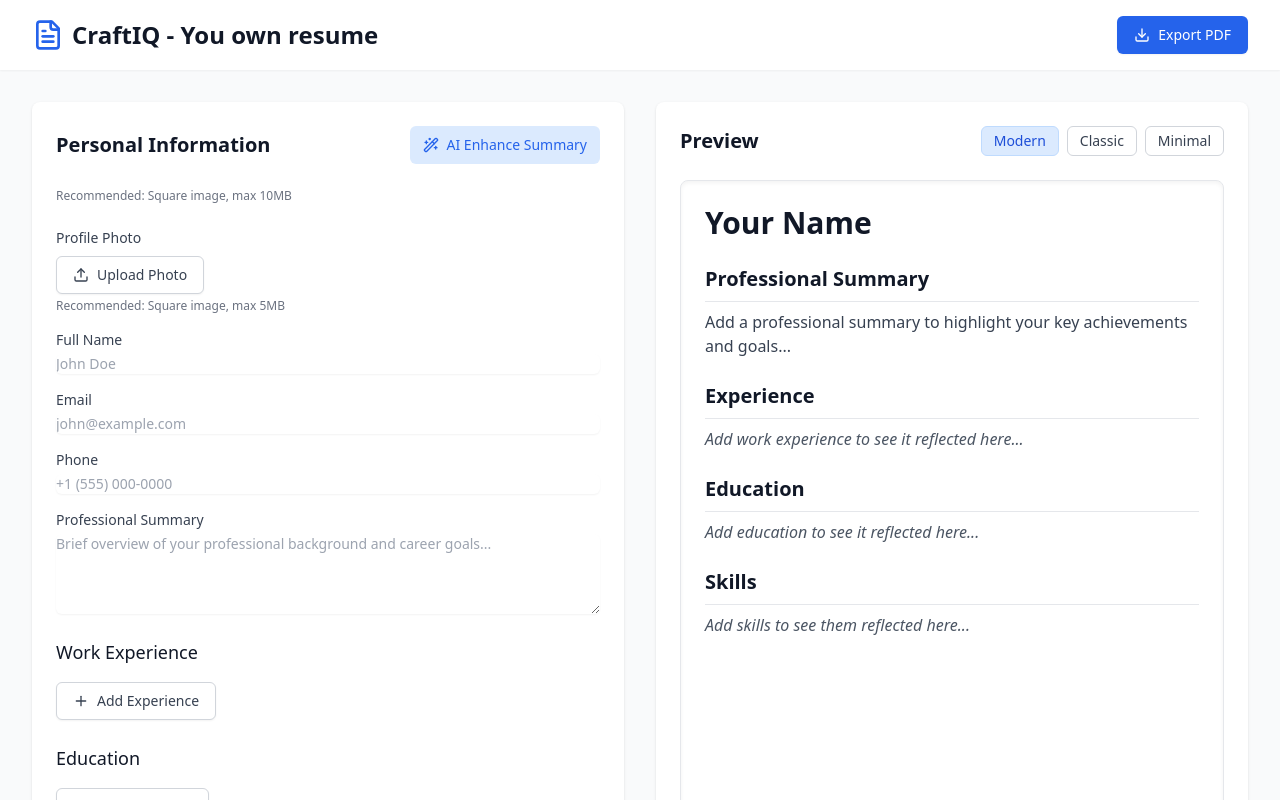
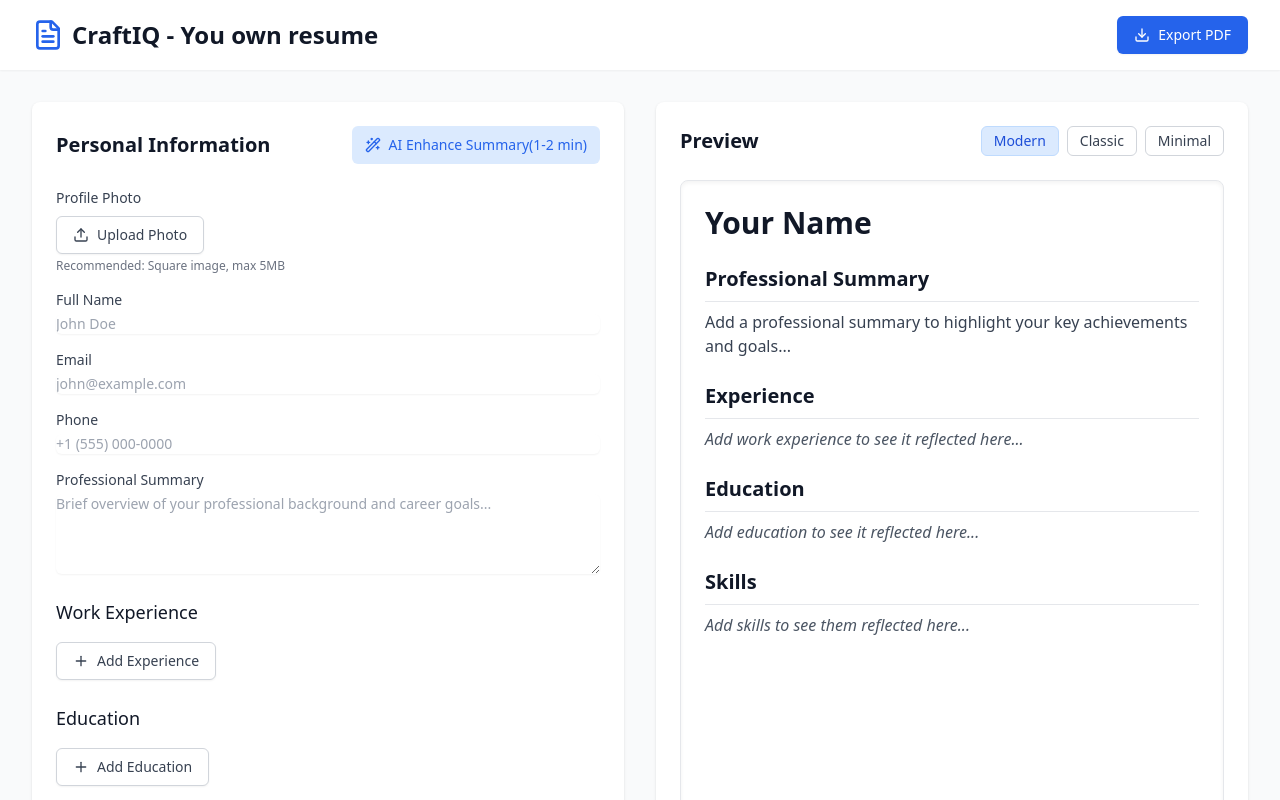
Before and after one commit to infisble/iatestedfrontend, a React (Vite) app in the folder client/: page / in a window 1280 px wide. Shown: the top 800 px of the page. Built offline with nearby package versions, Linux system fonts and the light colour scheme.

Commit message:
Update ResumeForm.tsx

```diff
--- a/client/src/components/ResumeForm.tsx
+++ b/client/src/components/ResumeForm.tsx
@@ -205,16 +205,14 @@ const ResumeForm: React.FC<ResumeFormProps> = ({ data, onChange }) => {
           ) : (
             <>
               <Wand2 className="h-4 w-4 mr-2" />
-              AI Enhance Summary
+              AI Enhance Summary(1-2 min)
             </>
           )}
         </button>
 
       </div>
 
-                <p className="mt-1 text-xs text-gray-500">
-                  Recommended: Square image, max 10MB
-                </p>
+
       {enhanceError && (
         <div className="p-3 bg-red-100 text-red-700 rounded-md text-sm">
           {enhanceError}
```
